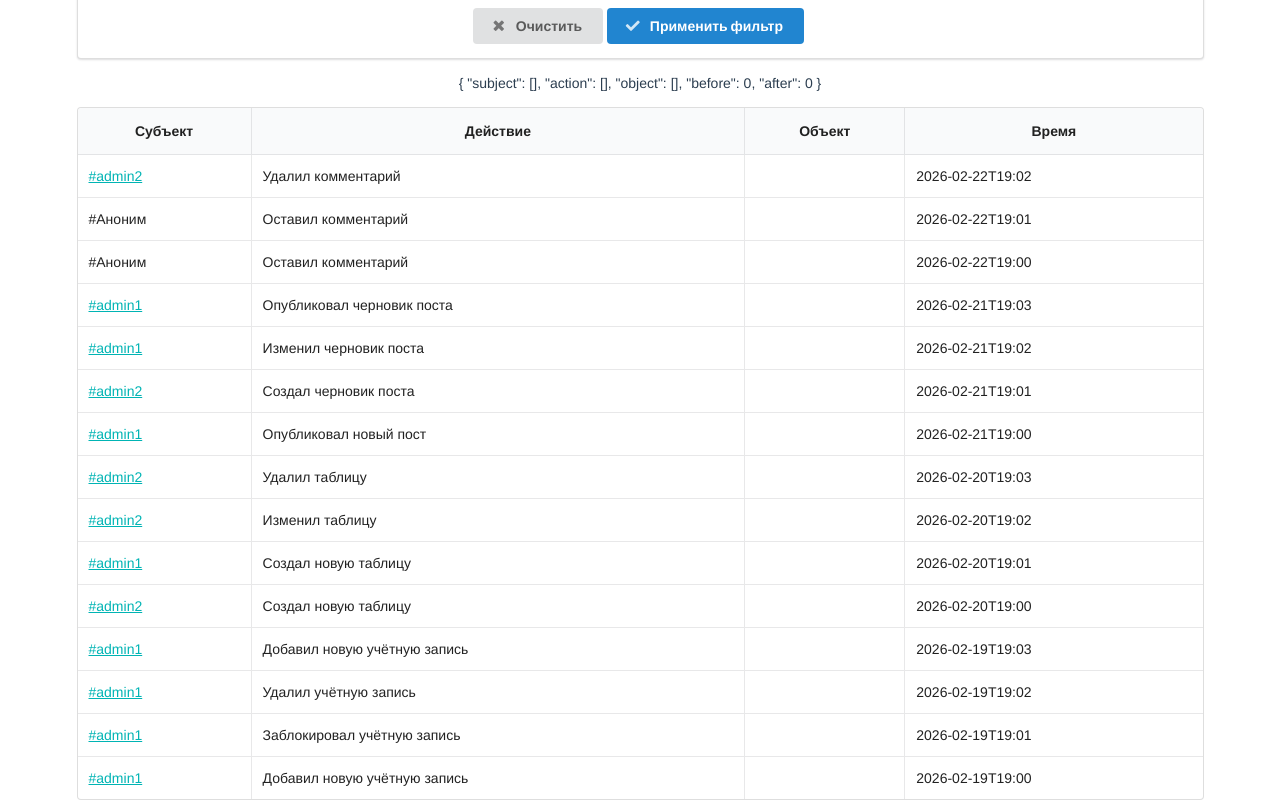
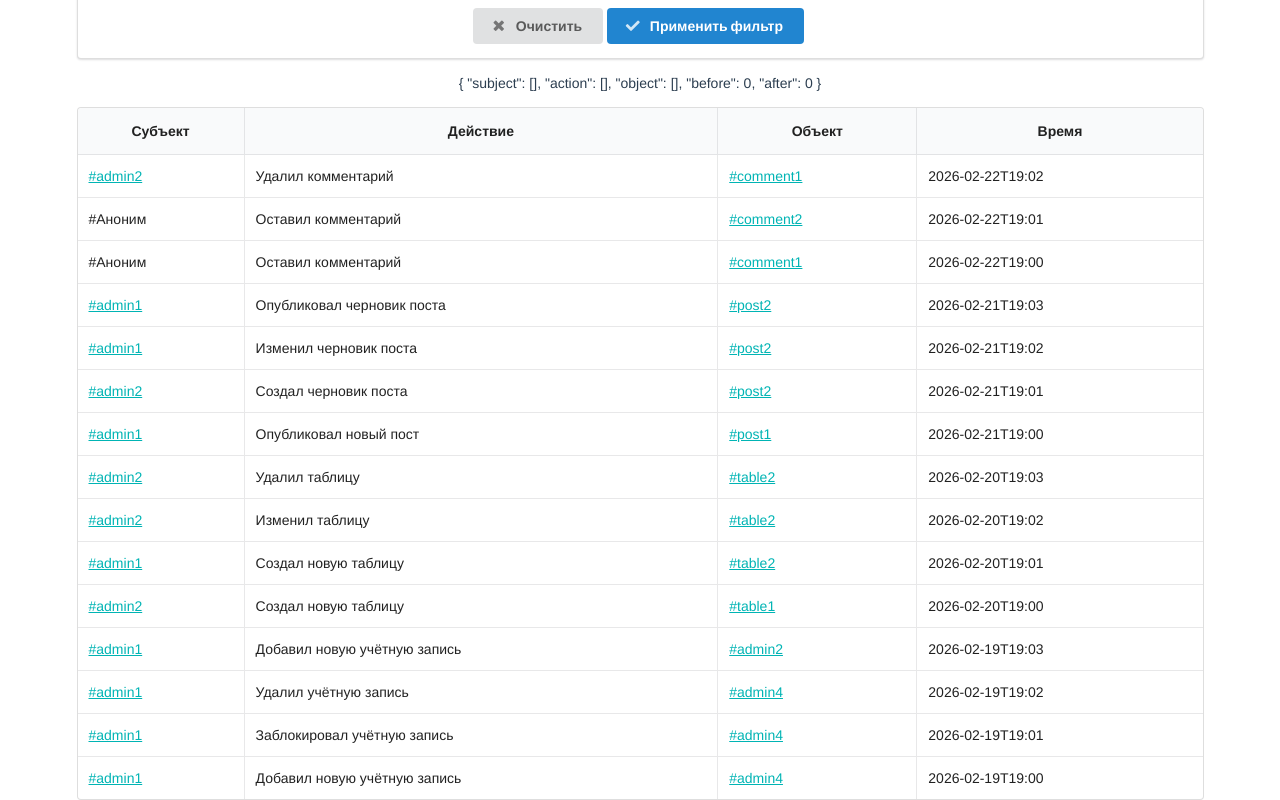
Before and after one commit to MatveyKov11/vologda-kvn-syte, a Vue app in the folder frontend/kvn-syte/: page /admin/log in a window 1280 px wide. Shown: the part 435-1235 px from the top of the page. Built offline with nearby package versions, Linux system fonts and the light colour scheme; what semantic-ui-vue, vatex, vue-konva would draw is missing.

Commit message:
fix filter bug

```diff
--- a/frontend/kvn-syte/src/components/LogViewer.vue
+++ b/frontend/kvn-syte/src/components/LogViewer.vue
@@ -25,13 +25,13 @@
                 </td>
                 <td>
                     <p @click="userId = log.objectId" :class="log.objectId == -1 ? 'not-interactive' : 'interactive'"
-                        v-if="log.type == 'user'">#{{ log.object }}</p>
+                        v-if="log.objectType == 'user'">#{{ log.object }}</p>
                     <p @click="tableId = log.objectId" :class="log.objectId == -1 ? 'not-interactive' : 'interactive'"
-                        v-if="log.type == 'table'">#{{ log.object }}</p>
+                        v-if="log.objectType == 'table'">#{{ log.object }}</p>
                     <p @click="postId = log.objectId" :class="log.objectId == -1 ? 'not-interactive' : 'interactive'"
-                        v-if="log.type == 'post'">#{{ log.object }}</p>
+                        v-if="log.objectType == 'post'">#{{ log.object }}</p>
                     <p @click="commentId = log.objectId" :class="log.objectId == -1 ? 'not-interactive' : 'interactive'"
-                        v-if="log.type == 'comment'">#{{ log.object }}</p>
+                        v-if="log.objectType == 'comment'">#{{ log.object }}</p>
                 </td>
                 <td>
                     {{ log.time }}
```
